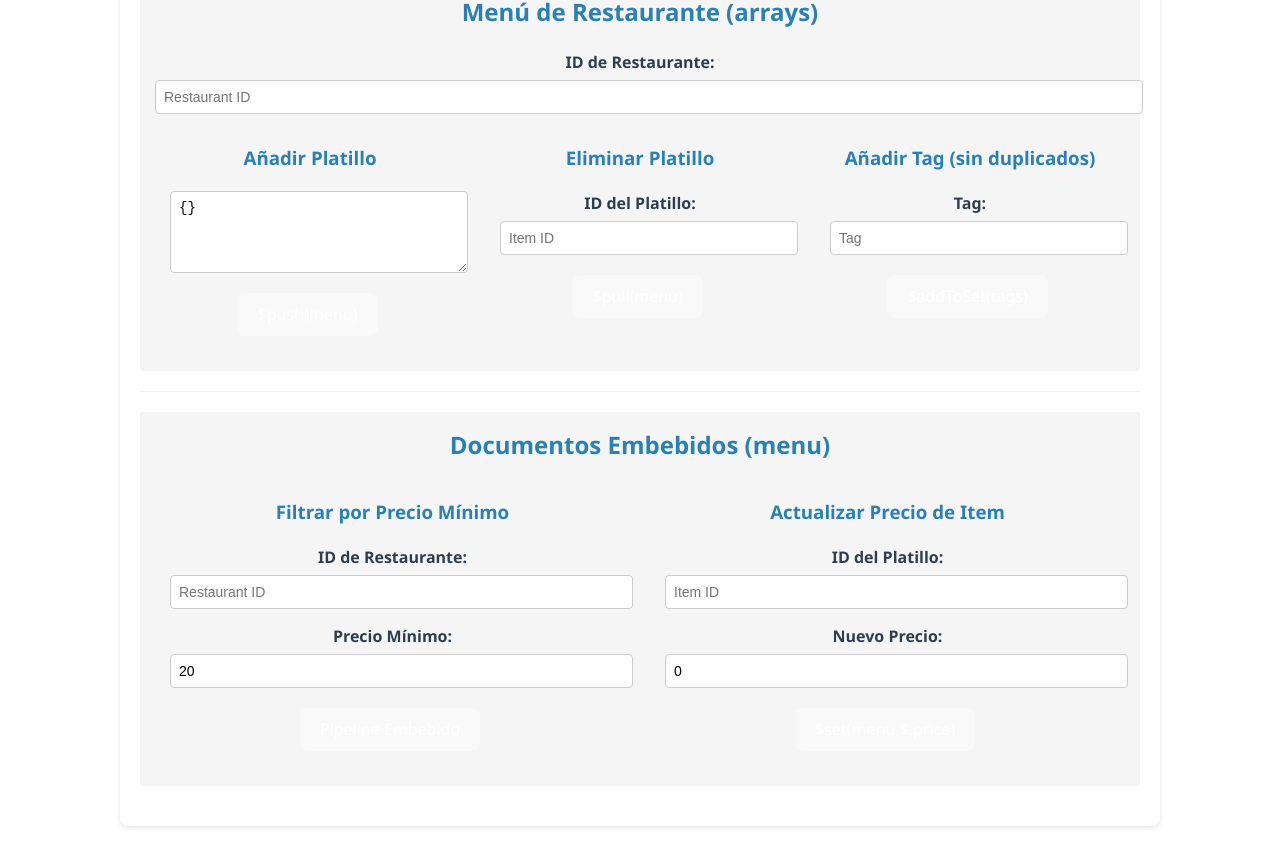
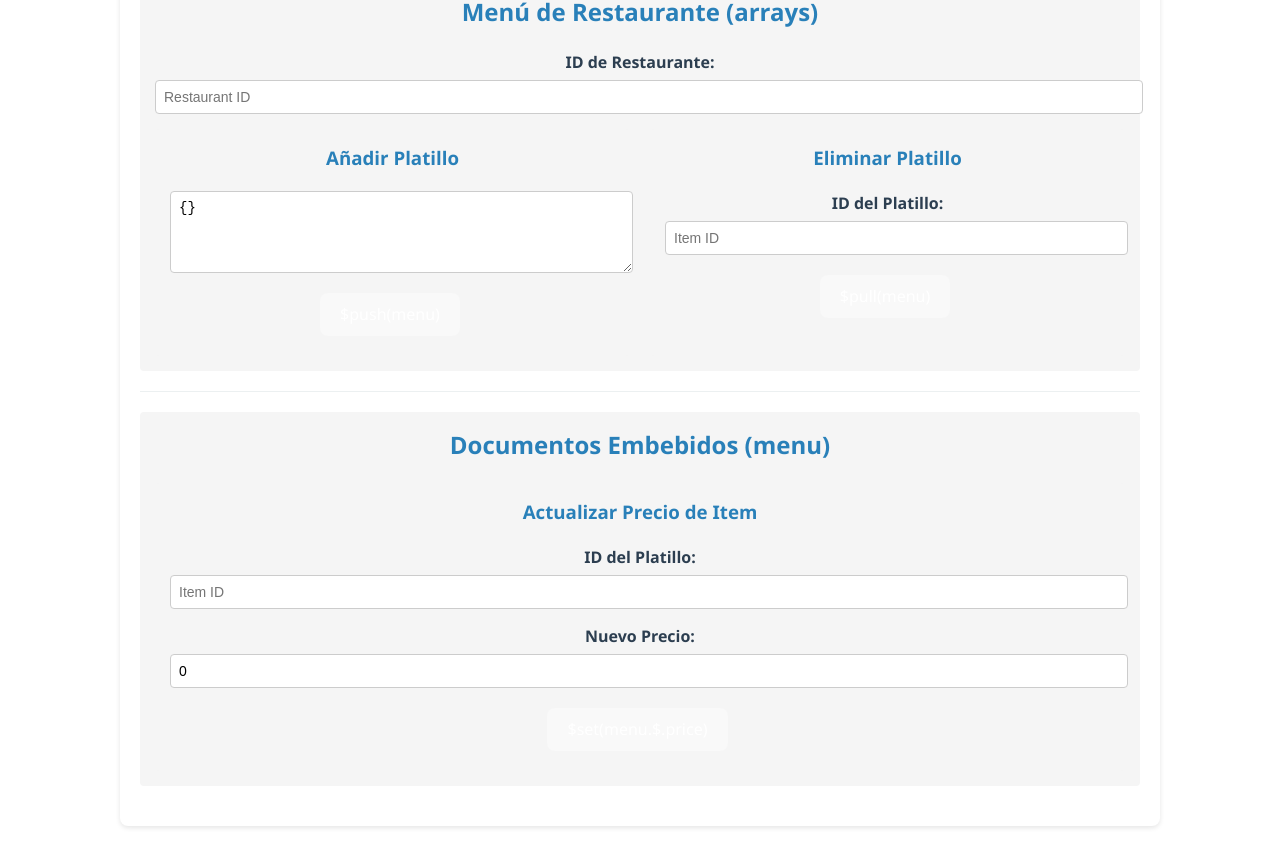
Before and after one commit to PedroPabloGuzmanMayen/Proyecto2_BD, a React (Vite) app in the folder frontend/: page /stats in a window 1280 px wide. Shown: the part 432-1290 px from the top of the page. Built offline with nearby package versions, Linux system fonts and the light colour scheme; sample sign-in values are in the browser's storage.

Commit message:
feat: fix agregations

```diff
--- a/frontend/src/components/StatsManager.jsx
+++ b/frontend/src/components/StatsManager.jsx
@@ -98,20 +98,6 @@ export default function StatsManager() {
             </button>
           </div>
 
-          <div className="menu-operation">
-            <h3>Añadir Tag (sin duplicados)</h3>
-            <div className="form-group">
-              <label>Tag:</label>
-              <input
-                placeholder="Tag"
-                value={tag}
-                onChange={e => setTag(e.target.value)}
-              />
-            </div>
-            <button onClick={async () => setOutput(await addTag(rid, tag))}>
-              $addToSet(tags)
-            </button>
-          </div>
         </div>
       </div>
 
@@ -122,32 +108,6 @@ export default function StatsManager() {
         <h2>Documentos Embebidos (menu)</h2>
 
         <div className="menu-operations">
-          <div className="menu-operation">
-            <h3>Filtrar por Precio Mínimo</h3>
-
-            <div className="form-group">
-              <label>ID de Restaurante:</label>
-              <input
-                placeholder="Restaurant ID"
-                value={rid}
-                onChange={e => setRid(e.target.value)}
-              />
-            </div>
-
-            <div className="form-group">
-              <label>Precio Mínimo:</label>
-              <input
-                type="number"
-                placeholder="Precio Mínimo"
-                value={minPrice}
-                onChange={e => setMinPrice(Number(e.target.value))}
-              />
-            </div>
-
-            <button onClick={async () => setOutput(await getExpensiveDishes(rid, minPrice))}>
-              Pipeline Embebido
-            </button>
-          </div>
 
           <div className="menu-operation">
             <h3>Actualizar Precio de Item</h3>
```
